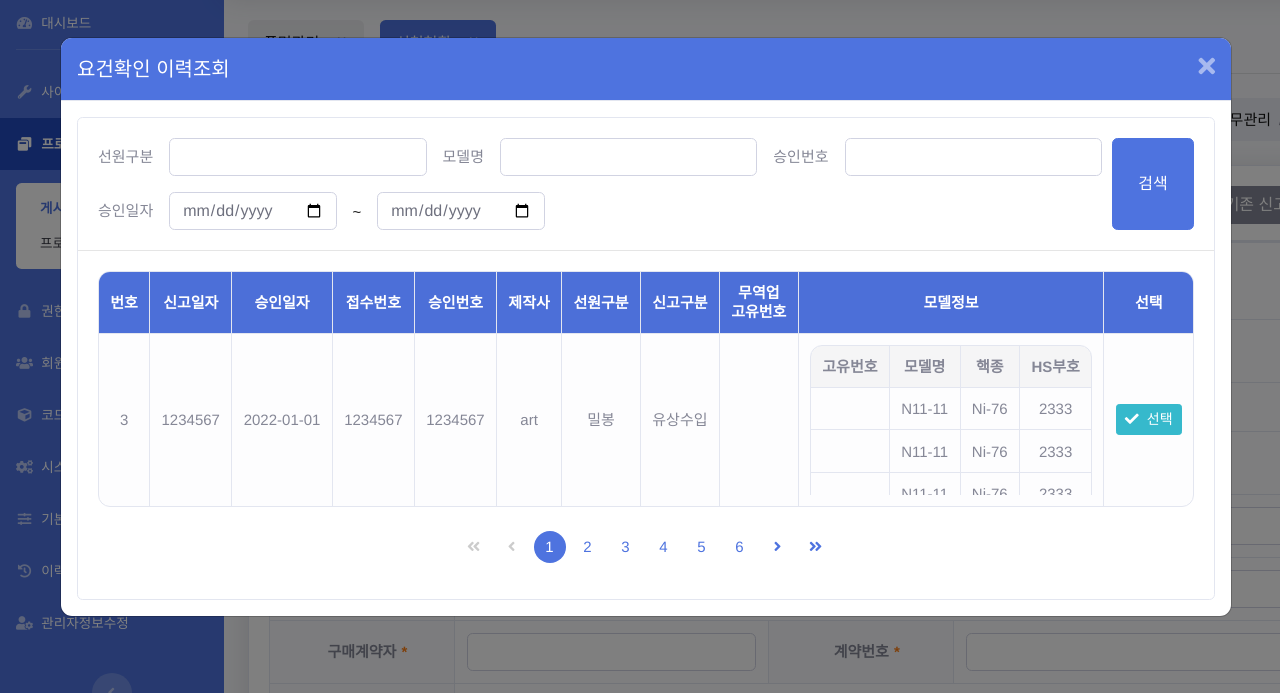
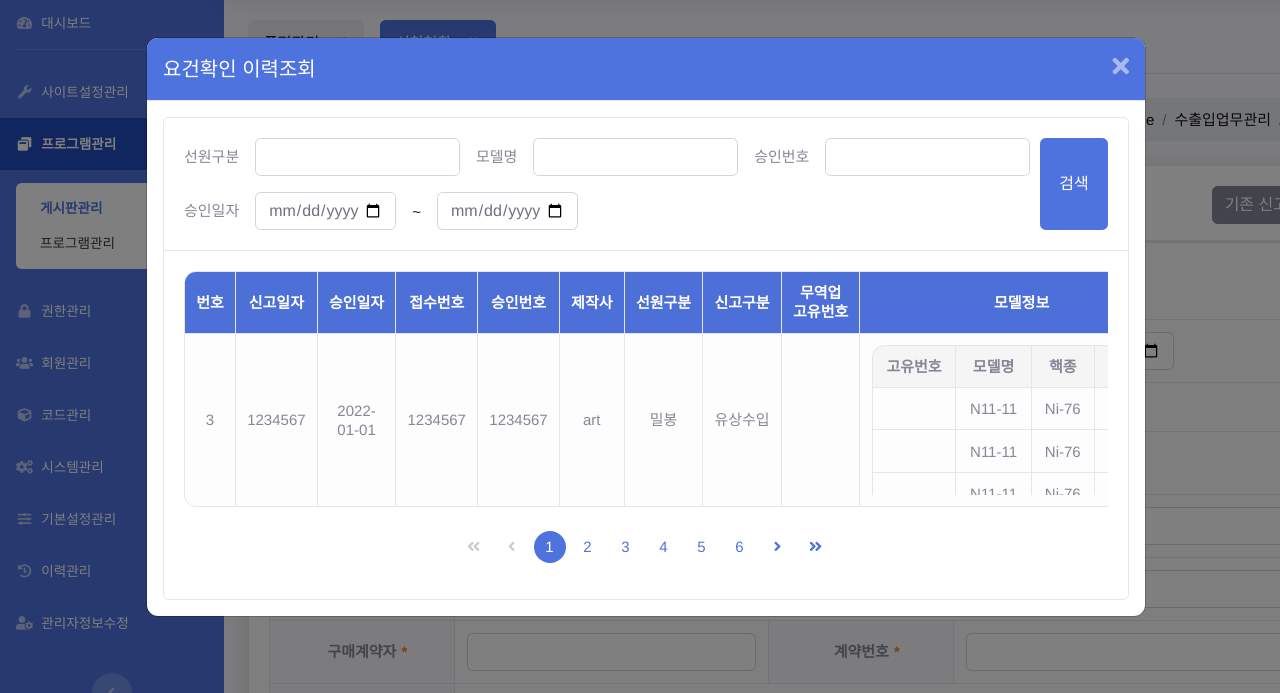
Before and after one commit to FAST-WEB/NSIS-ADMIN-publish-files, a plain HTML site: page gate/GATE-3-5-2.html in a window 1280 px wide. Shown: the part 73-766 px from the top of the page. Drawn offline with Linux system fonts and the light colour scheme; a web font is replaced by a local one.

Commit message:
NSIS admin version-0.3

```diff
--- a/gate/GATE-3-5-2.html
+++ b/gate/GATE-3-5-2.html
@@ -1072,7 +1072,7 @@
     <div class="modal fade active-modal" id="modalViewDeclaration" tabindex="-1" role="dialog" data-backdrop="static"
         aria-labelledby="modalViewDeclarationTitle" aria-hidden="true">
         <div class="modal-dialog modal-dialog-centered modal-xl" role="document">
-            <div class="modal-content w-100 mw-100">
+            <div class="modal-content">
                 <div class="modal-header bg-gradient-primary">
                     <h5 class="modal-title text-white" id="modalViewDeclarationTitle">요건확인 이력조회</h5>
                     <button class="close text-white" type="button" data-dismiss="modal" aria-label="모달 닫기">
@@ -1138,7 +1138,7 @@
                                             <td>유상수입</td>
                                             <td></td>
                                             <td>
-                                                <div style="max-height:150px;" class="overflow-auto">
+                                                <div style="max-height:150px; min-width: 300px;" class="overflow-auto">
                                                     <table class="table table-sm table-light text-center" id="" cellspacing="0">
                                                         <thead class="font-weight-bold">
                                                             <tr class="">
@@ -1184,7 +1184,7 @@
                                                 </div>
                                             </td>
                                             <td>
-                                                <button class="btn btn-sm btn-info" data-dismiss="modal"><i
+                                                <button class="btn btn-sm btn-info" style="width: 80px;" data-dismiss="modal"><i
                                                         class="fas fa-check mr-2"></i>선택</button>
                                             </td>
                                         </tr>
```
Also changed, not shown: gate/GATE-3-1-1-3.html (+1 -1 lines).
